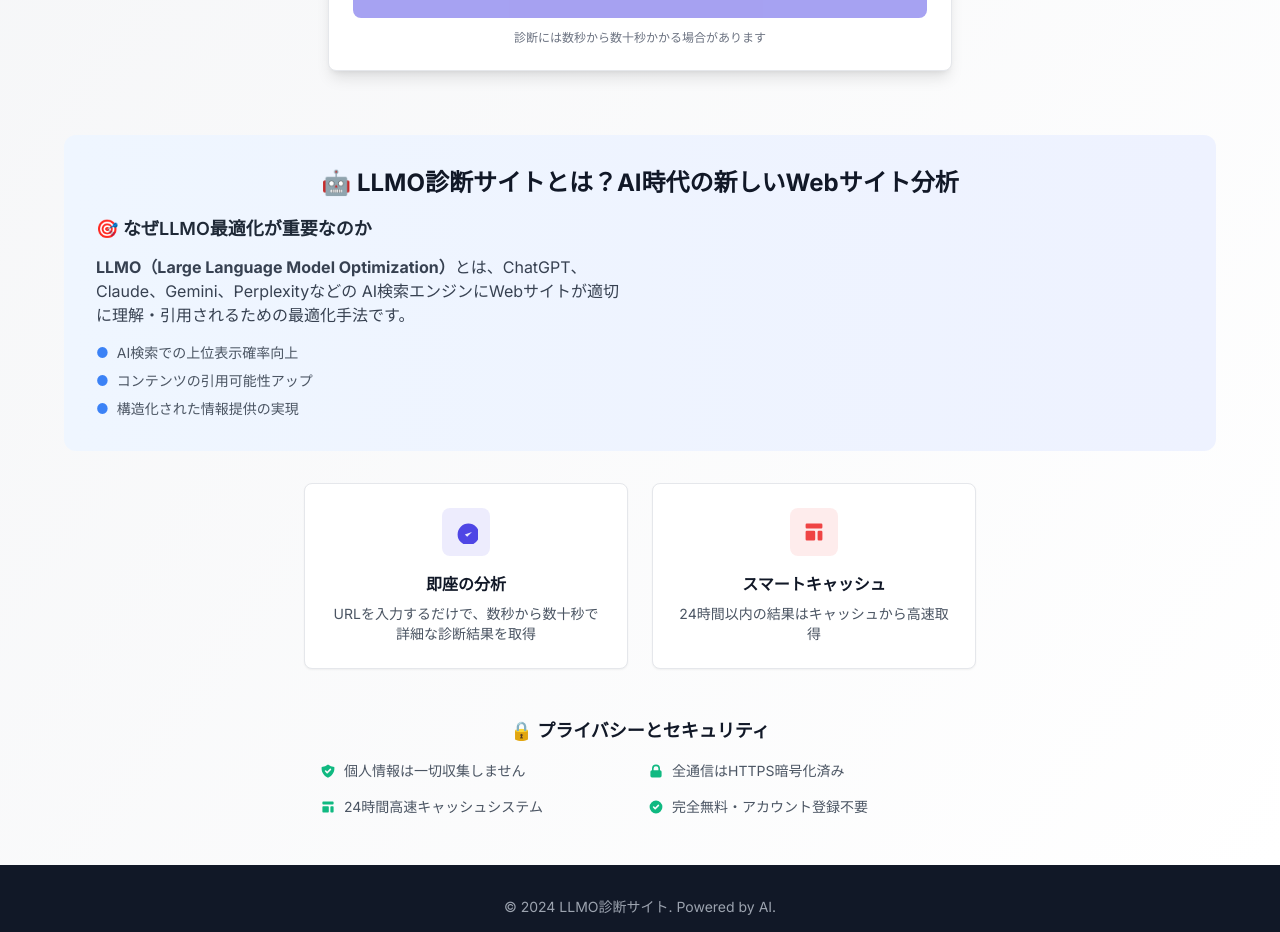
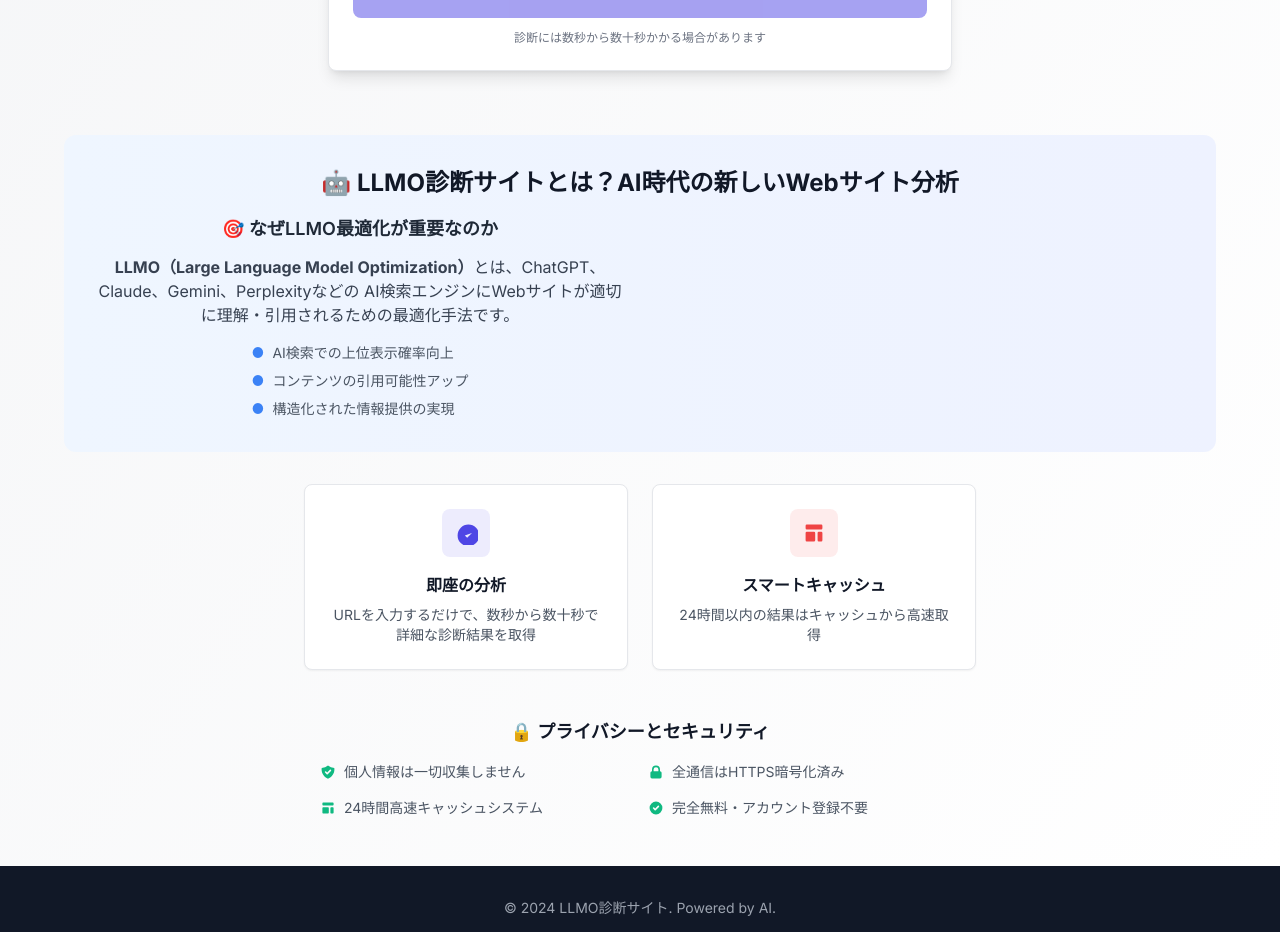
Before and after one commit to ikeike55momo/llmo_check, a Next.js app: page / in a window 1280 px wide. Shown: the part 960-1892 px from the top of the page. Built offline with nearby package versions, Linux system fonts and the light colour scheme.

Commit message:
『LLMO診断サイトとは？』セクションを中央寄せデザインに調整

```diff
--- a/app/page.tsx
+++ b/app/page.tsx
@@ -159,19 +159,18 @@ export default function HomePage() {
 
         {/* LLMO最適化のための詳細情報セクション */}
         <section className="mt-12 sm:mt-16 max-w-6xl mx-auto">
-          <div className="bg-gradient-to-r from-blue-50 to-indigo-50 rounded-xl p-6 sm:p-8 mb-8">
+          <div className="bg-gradient-to-r from-blue-50 to-indigo-50 rounded-xl p-6 sm:p-8 mb-8 text-center">
             <h2 className="text-xl sm:text-2xl font-bold text-gray-900 mb-4 text-center">
               🤖 LLMO診断サイトとは？AI時代の新しいWebサイト分析
             </h2>
-
-            <div className="grid grid-cols-1 md:grid-cols-2 gap-6 sm:gap-8">
-              <div>
-                <h3 className="text-lg font-semibold text-gray-800 mb-3">🎯 なぜLLMO最適化が重要なのか</h3>
-                <p className="text-sm sm:text-base text-gray-700 leading-relaxed mb-4">
+            <div className="grid grid-cols-1 md:grid-cols-2 gap-6 sm:gap-8 justify-center">
+              <div className="mx-auto">
+                <h3 className="text-lg font-semibold text-gray-800 mb-3 text-center">🎯 なぜLLMO最適化が重要なのか</h3>
+                <p className="text-sm sm:text-base text-gray-700 leading-relaxed mb-4 text-center mx-auto max-w-xl">
                   <strong>LLMO（Large Language Model Optimization）</strong>とは、ChatGPT、Claude、Gemini、Perplexityなどの
                   AI検索エンジンにWebサイトが適切に理解・引用されるための最適化手法です。
                 </p>
-                <ul className="text-sm text-gray-600 space-y-2">
+                <ul className="text-sm text-gray-600 space-y-2 text-left inline-block mx-auto">
                   <li className="flex items-start">
                     <span className="text-blue-500 mr-2">●</span>
                     <span>AI検索での上位表示確率向上</span>
```
